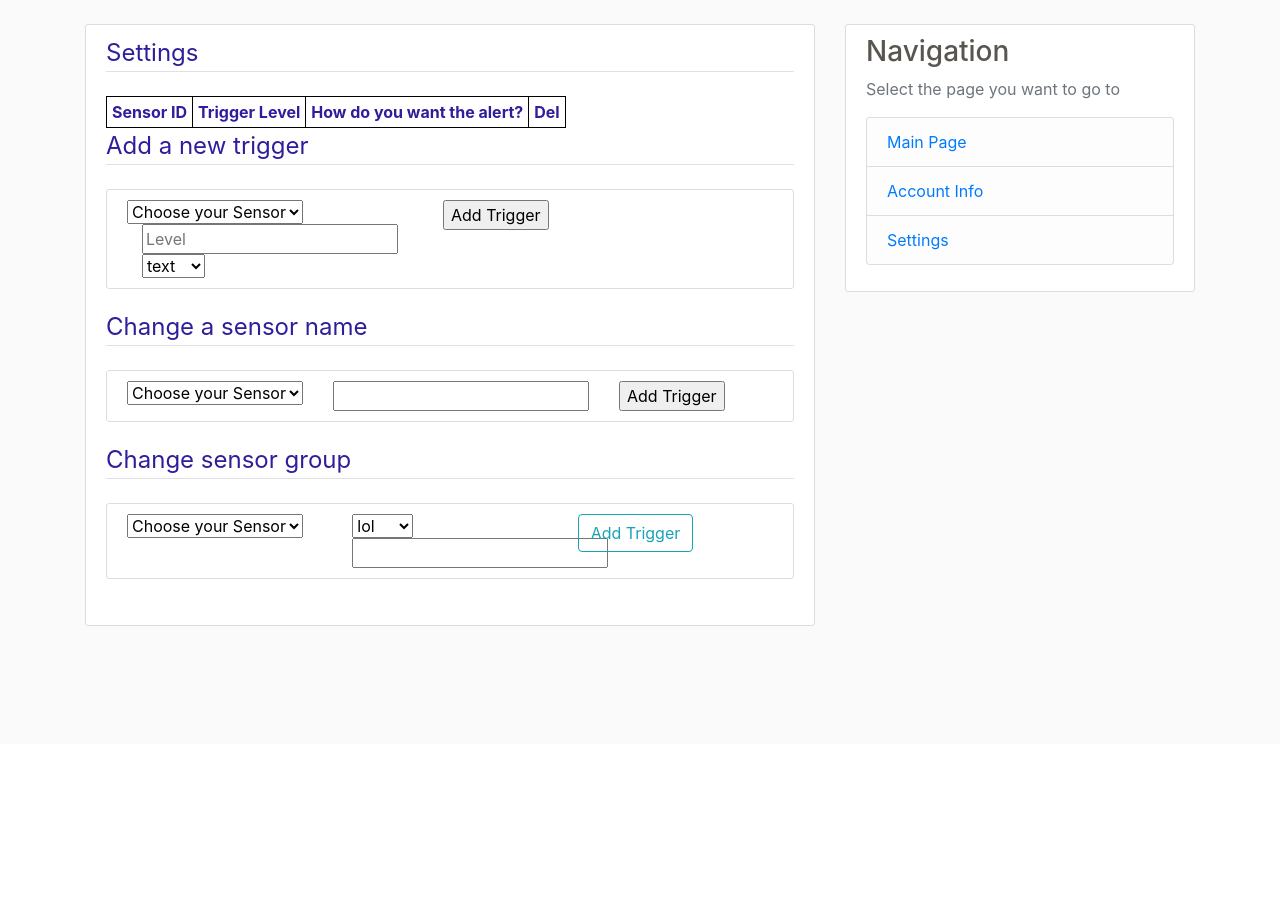
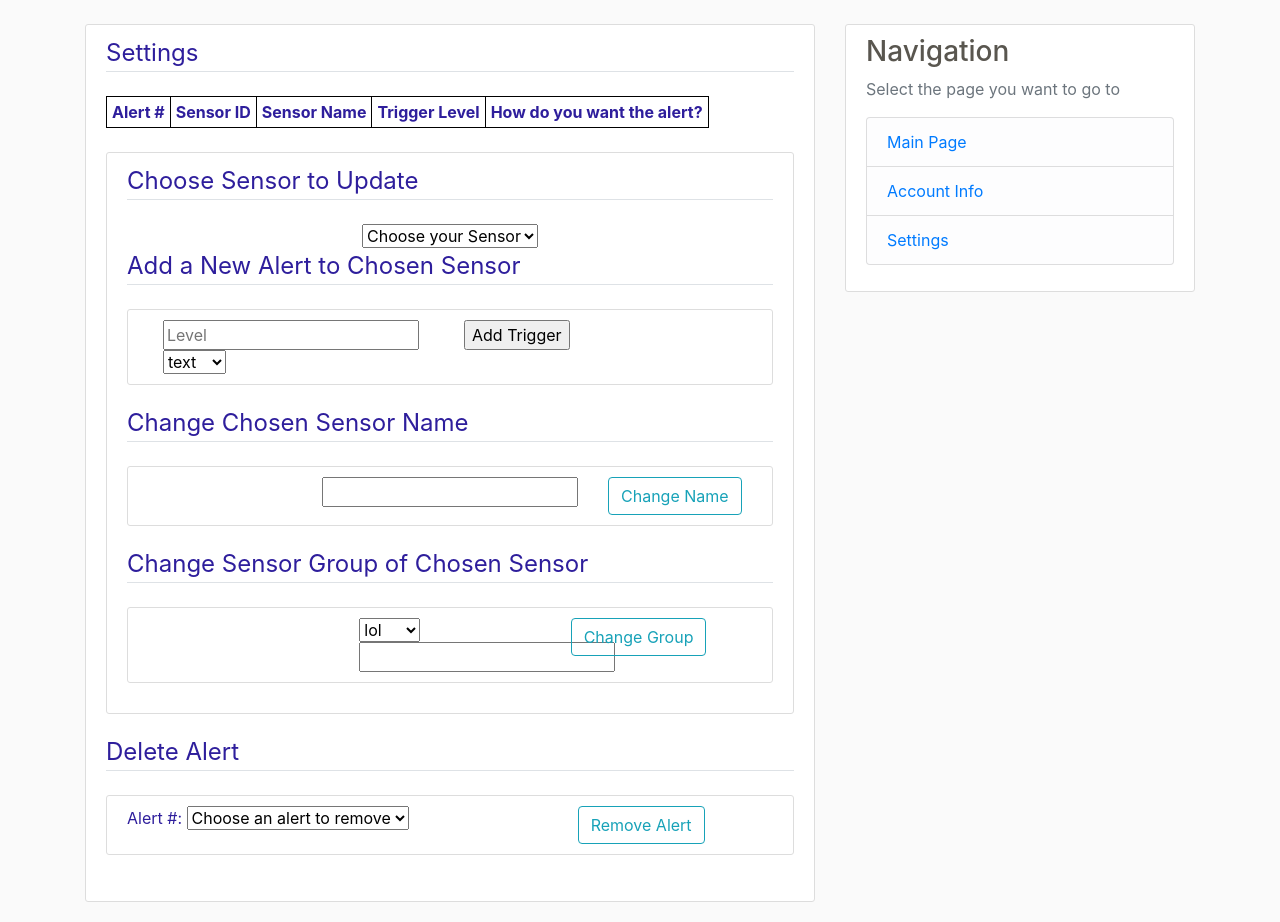
Before and after one commit to nanderson870/MiloneTech_WebsitePt2, a Flask app: template Website_Python_Code/flask_website/templates/settings.html in a window 1280 px wide. Shown: the part 56-978 px from the top of the page. Before the commit the page ends 682 px from the top, so only its background shows below. Run offline with Flask 2, Linux system fonts and the light colour scheme; the template is opened without the code that fills it: values that come from a table or form of the project are taken from there, most other values are stand-ins (such as "Sample title", 1, 10 or a date in 2020); lists and menus that the app fills with data are empty; parts of the project's set-up code (start-up, migrations or seed data) failed here and were passed over; some libraries are stand-ins or nearby versions.

Commit message:
Add files via upload

```diff
--- a/Website_Python_Code/flask_website/templates/account.html
+++ b/Website_Python_Code/flask_website/templates/account.html
@@ -9,7 +9,7 @@
                 <div class="form-group">
 		<div class="row">
 		    <div class="col-2">
-                    {{ account_info.email }}
+                    {{ currentUser.email }}
 		    </div>
                     {% if form.newEmail.errors %}
                         {{ form.newEmail(class="form-control form-control-lg is-invalid") }}
--- a/Website_Python_Code/flask_website/templates/settings.html
+++ b/Website_Python_Code/flask_website/templates/settings.html
@@ -14,44 +14,42 @@ table, th, td {
 			<legend class="border-bottom mb-4">Settings</legend>
                 <table id="trigger">
                         <tr>
+			<th>Alert #</th>
                         <th>Sensor ID</th>
+			<th>Sensor Name</th>
                         <th>Trigger Level</th>
                         <th>How do you want the alert?</th>
-			<th>Del</th>
                         </tr>
-			{% for sensor_ID in form.sensorID %}
-				{% for triggerValue in form.allTriggerValues.choices %}
-					{% for item in triggerValue  %}
-						{% for i in item %}
-							<tr>
-							{% if ''+i[1] == sensor_ID.data %}
-							{{ i[1] }}
-							<br>
-							{{ sensor_ID }}
-								<td> {{ sensor_ID }} </td>
-								<td> {{ i[2] }}% </td>
-								{% if i[3] == 1 %}
-									<td>text</td>
-								{% else %}
-									<td>email</td>
-								{% endif %}
-							<td>X</td>
-							{% endif %}
-
-							</tr>
-						{% endfor %}
-					{% endfor %}
-
+			{% for alert in alerts %}
+				<tr>
+				<td> {{ alert[0] }} </td>
+				<td> {{ alert[2] }} </td>
+				{% for sensor_ID_to_name in form.sensorID.choices  %}
+					{% if sensor_ID_to_name[0] == alert[2] %}
+						<td> {{ sensor_ID_to_name[1] }} </td>
+					{% endif %}
 				{% endfor %}
+				<td> {{ alert[3] }}% </td>
+				{% if alert[4] == 1 %}
+					<td>text</td>
+				{% else %}
+					<td>email</td>
+				{% endif %}
+				</tr>
 			{% endfor %}
                 </div>
                 </div>
                 </table>
-		<legend class="border-bottom mb-4">Add a new trigger</legend>
+		<br>
+		<div class="content-section">
+		<legend class="border-bottom mb-4">Choose Sensor to Update</legend>
+		<center>
+		{{ form.sensorID}}
+		</center>
+		<legend class="border-bottom mb-4">Add a New Alert to Chosen Sensor</legend>
 		<div class="content-section">
 		<div class="row">
 			<div class="col-auto">
-				{{ form.sensorID }}
 				<div class="row>
 				</div>
 				<div class="row">
@@ -59,7 +57,7 @@ table, th, td {
                                         	{{ form.level(placeholder="Level") }}
                                         </div>
                                         <div class="col-auto">
-						{{ form.textOrEmail(choices=[('s','s'), ('a','a')]) }}
+						{{ form.textOrEmail }}
                                         </div>
 				</div>
 			</div>
@@ -68,25 +66,23 @@ table, th, td {
 			</div>
 		</div>
 		</div>
-		<legend class="border-bottom mb-4">Change a sensor name</legend>
+		<legend class="border-bottom mb-4">Change Chosen Sensor Name</legend>
 		<div class="content-section">
 		<div class="row">
 			<div class="col">
-				{{form.sensorID }}
 			</div>
 			<div class="col">
                                 {{form.newSensorName }}
                         </div>
 			<div class="col">
-                                {{form.submit }}
+                                {{form.changeName(class="btn btn-outline-info") }}
                         </div>
 		</div>
 		</div>
-		<legend class="border-bottom mb-4">Change sensor group</legend>
+		<legend class="border-bottom mb-4">Change Sensor Group of Chosen Sensor</legend>
 		<div class="content-section">
 		<div class="row">
                         <div class="col-4">
-                                {{ form.sensorID }}
                         </div>
                         <div class="col-4">
                                 <div class="row-my-5">
@@ -97,11 +93,27 @@ table, th, td {
                                 </div>
                         </div>
                         <div class="col-2">
-                                {{ form.submit(class="btn btn-outline-info") }}
+                                {{ form.changeGroup(class="btn btn-outline-info") }}
                         </div>
                 </div>
 
 		</div>
+		</div>
+		<legend class="border-bottom mb-4">Delete Alert</legend>
+                <div class="content-section">
+                <div class="row">
+                        <div class="col-8">
+                                <div class="row-my-5">
+                                        Alert #: {{ form.alerts }}
+                                </div>
+                        </div>
+                        <div class="col-2">
+                                {{ form.removeAlert(class="btn btn-outline-info") }}
+                        </div>
+                </div>
+
+                </div>
+
 	    </fieldset>
         </form>
     </div>
```
